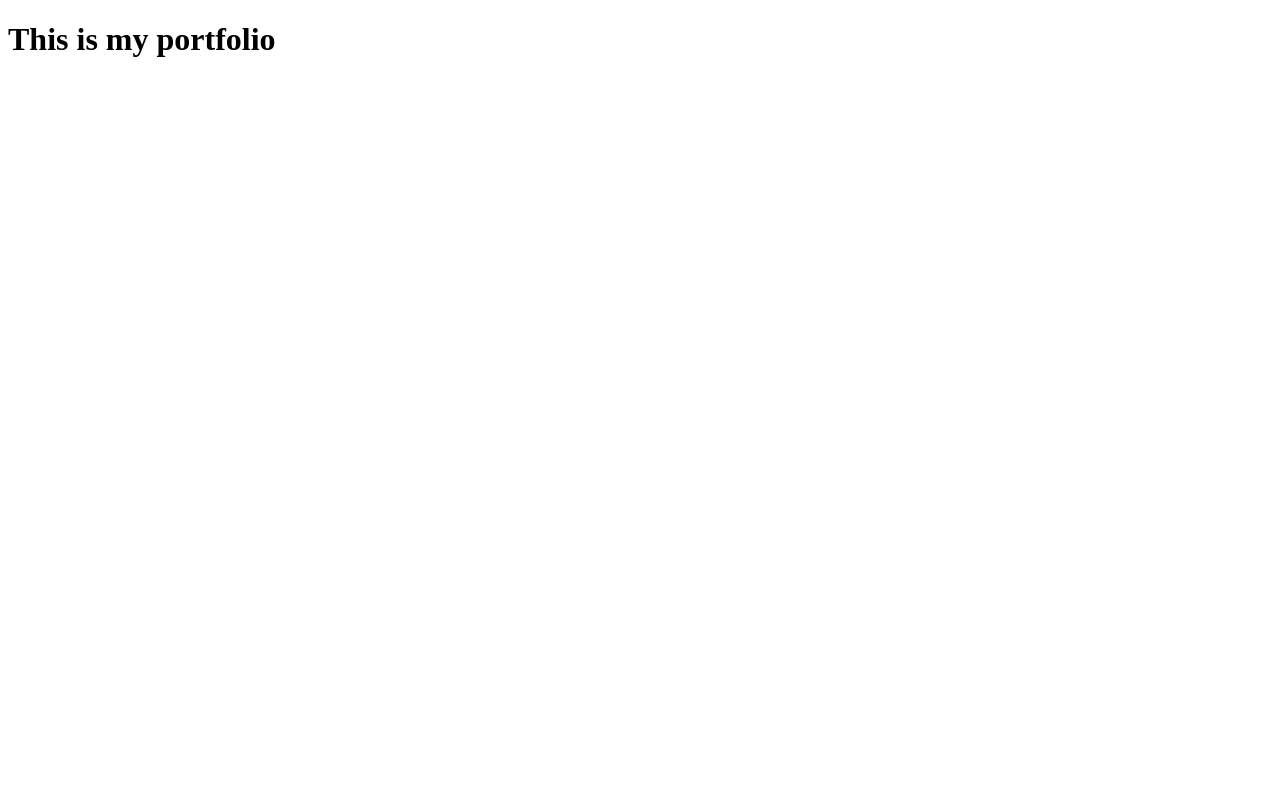
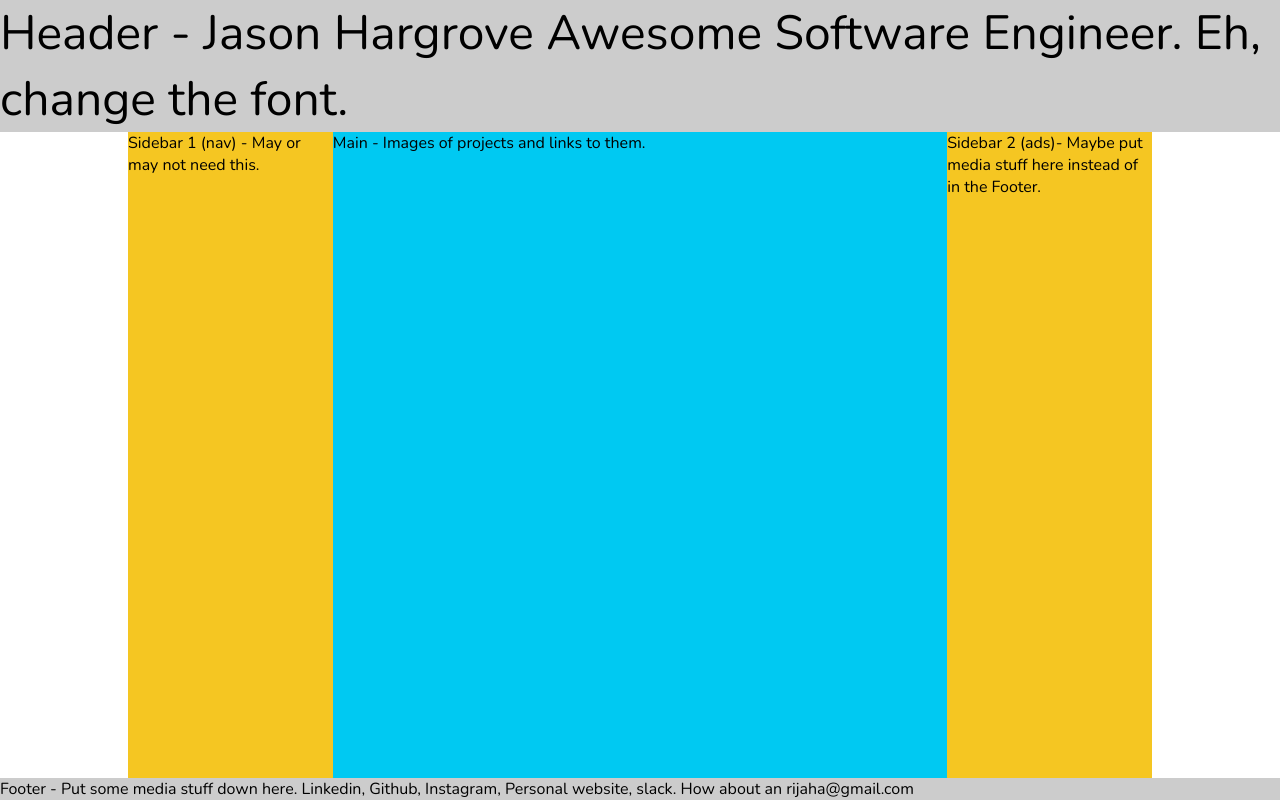
Before and after one commit to Jason-Hargrove/portfolio, a plain HTML site: page public/index.html in a window 1280 px wide. Drawn offline with nearby package versions, Linux system fonts and the light colour scheme; a web font is replaced by a local one.

Commit message:
Add a readme.

```diff
--- a/public/css/style.css
+++ b/public/css/style.css
@@ -1,2 +1,54 @@
-/* ========== fonts ========== */
-@import url('https://fonts.googleapis.com/css2?family=Roboto&family=Truculenta&display=swap');
+@import url('https://fonts.googleapis.com/css2?family=Nunito:ital,wght@0,300;0,400;0,700;0,900;1,600&display=swap');
+
+* {
+    margin: 0;
+    padding: 0;
+    font-family: 'Nunito', sans-serif;
+    box-sizing: border-box;
+}
+
+body {
+  display: flex;
+  min-height: 100vh;
+  flex-direction: column;
+}
+
+header {
+  background-color: #ccc;
+  font-size: 3rem;
+}
+
+footer {
+  background-color: #ccc;
+}
+
+main {
+  display: flex;
+  flex-direction: column;
+  flex: 1;
+}
+
+article.main {
+  background-color: #00c9f2;
+  flex: 1;
+}
+
+aside {
+  background-color: #f5c622;
+}
+
+@media (min-width: 768px) {
+  main {
+    width: 80%;
+    margin: 0 auto;
+    flex-direction: row;
+  }
+
+  aside {
+    flex: 0 0 20%;
+  }
+
+  .sidebar1 {
+    order: -1;
+  }
+}
--- a/public/index.html
+++ b/public/index.html
@@ -3,11 +3,17 @@
   <head>
     <meta charset="UTF-8">
     <meta name="viewport" content="width=device-width, initial-scale=1.0">
-    <title>Jason Hargrove</title>
+    <title>Jason Hargrove - Software Engineer</title>
     <link rel="stylesheet" href="css/style.css">
     <script defer src="js/script.js"></script>
   </head>
   <body>
-    <h1>This is my portfolio</h1>
+    <header>Header - Jason Hargrove Awesome Software Engineer. Eh, change the font.</header>
+      <main>
+        <article class="main">Main - Images of projects and links to them.</article>
+        <aside class="sidebar1">Sidebar 1 (nav) - May or may not need this.</aside>
+        <aside class="sidebar2">Sidebar 2 (ads)- Maybe put media stuff here instead of in the Footer.</aside>
+      </main>
+      <footer>Footer - Put some media stuff down here. Linkedin, Github, Instagram, Personal website, slack.  How about an rijaha@gmail.com</footer>
   </body>
 </html>
```
Also changed, not shown: README.md (added).
